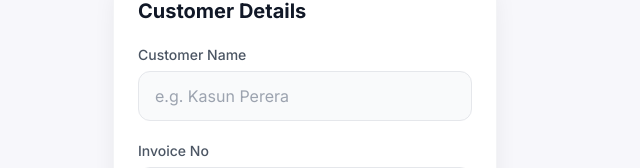
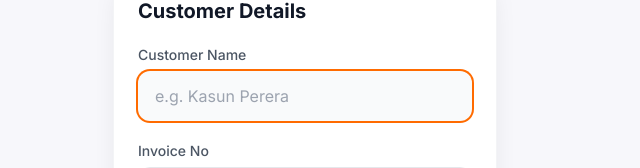
Before and after one commit to RetailT/Retail-Spin, a React (Create React App) app in the folder frontend/: page / in a window 1280 px wide. Shown: the part 168-336 px from the top of the page, without its empty margins (335-975 px from the left). Built offline with nearby package versions, Linux system fonts and the light colour scheme; no server answers.

Commit message:
feat(frontend): autofocus customer name field on load and reset

```diff
--- a/frontend/src/components/CustomerForm.jsx
+++ b/frontend/src/components/CustomerForm.jsx
@@ -1,4 +1,4 @@
-import React, { forwardRef, useEffect, useImperativeHandle, useState } from 'react';
+import React, { forwardRef, useEffect, useImperativeHandle, useRef, useState } from 'react';
 
 // Accepts Sri Lankan mobile/landline numbers: 07XXXXXXXX, 0XXXXXXXXX, or 94XXXXXXXXX
 const PHONE_REGEX = /^(0\d{9}|94\d{9})$/;
@@ -12,12 +12,22 @@ const CustomerForm = forwardRef(function CustomerForm({ onSubmit, disabled, rese
   const [invoiceNo, setInvoiceNo] = useState('');
   const [phoneNo, setPhoneNo] = useState('');
 
+  const nameInputRef = useRef(null);
+
+  // Focus the first field the moment this form mounts (i.e. right when the page loads),
+  // so the cashier can start typing the customer name immediately without clicking in.
+  useEffect(() => {
+    nameInputRef.current?.focus();
+  }, []);
+
   useEffect(() => {
     if (resetSignal === undefined || resetSignal === null) return;
     setCustomerName('');
     setInvoiceNo('');
     setPhoneNo('');
     onValidationResult?.(null, null);
+    // Also re-focus the name field after a spin finishes, ready for the next customer.
+    nameInputRef.current?.focus();
     // eslint-disable-next-line react-hooks/exhaustive-deps
   }, [resetSignal]);
 
@@ -82,6 +92,7 @@ const CustomerForm = forwardRef(function CustomerForm({ onSubmit, disabled, rese
         <div>
           <label className="block text-sm font-medium text-gray-600 mb-1.5">Customer Name</label>
           <input
+            ref={nameInputRef}
             type="text"
             placeholder="e.g. Kasun Perera"
             value={customerName}
```
